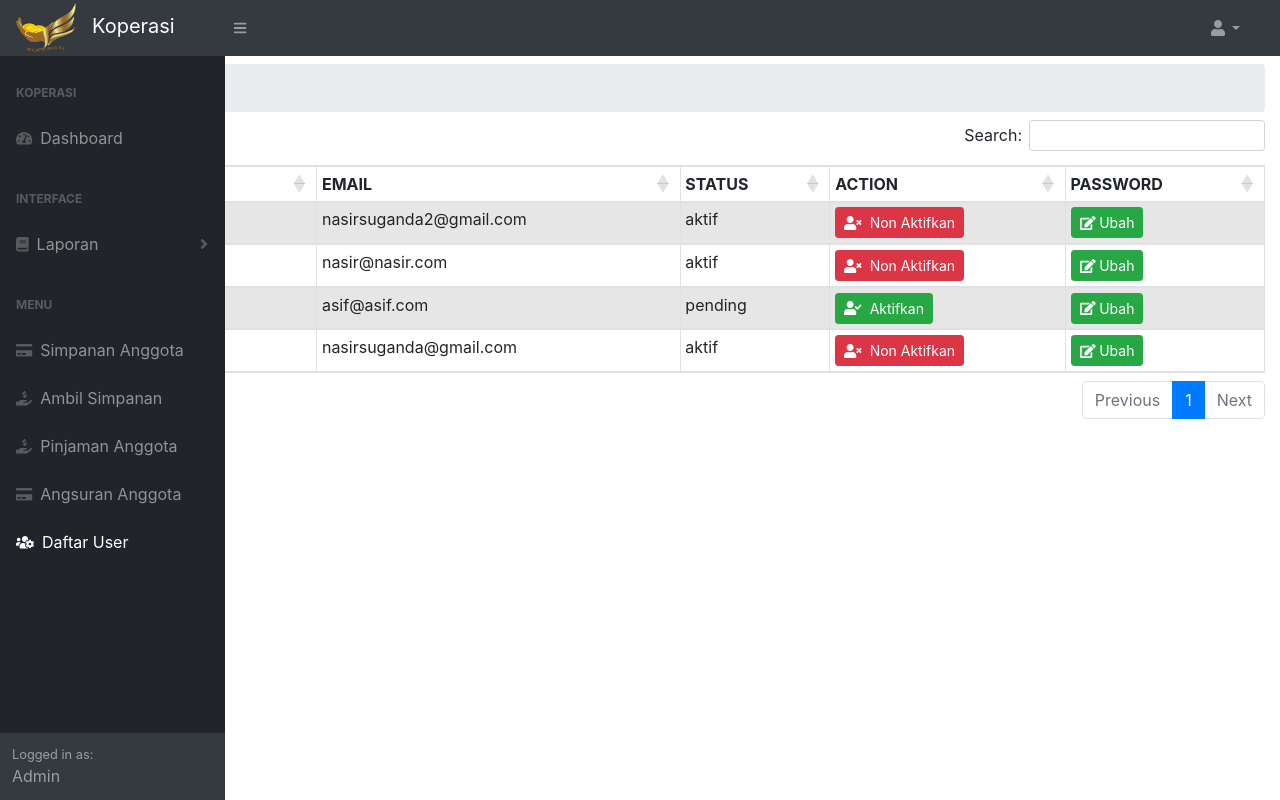
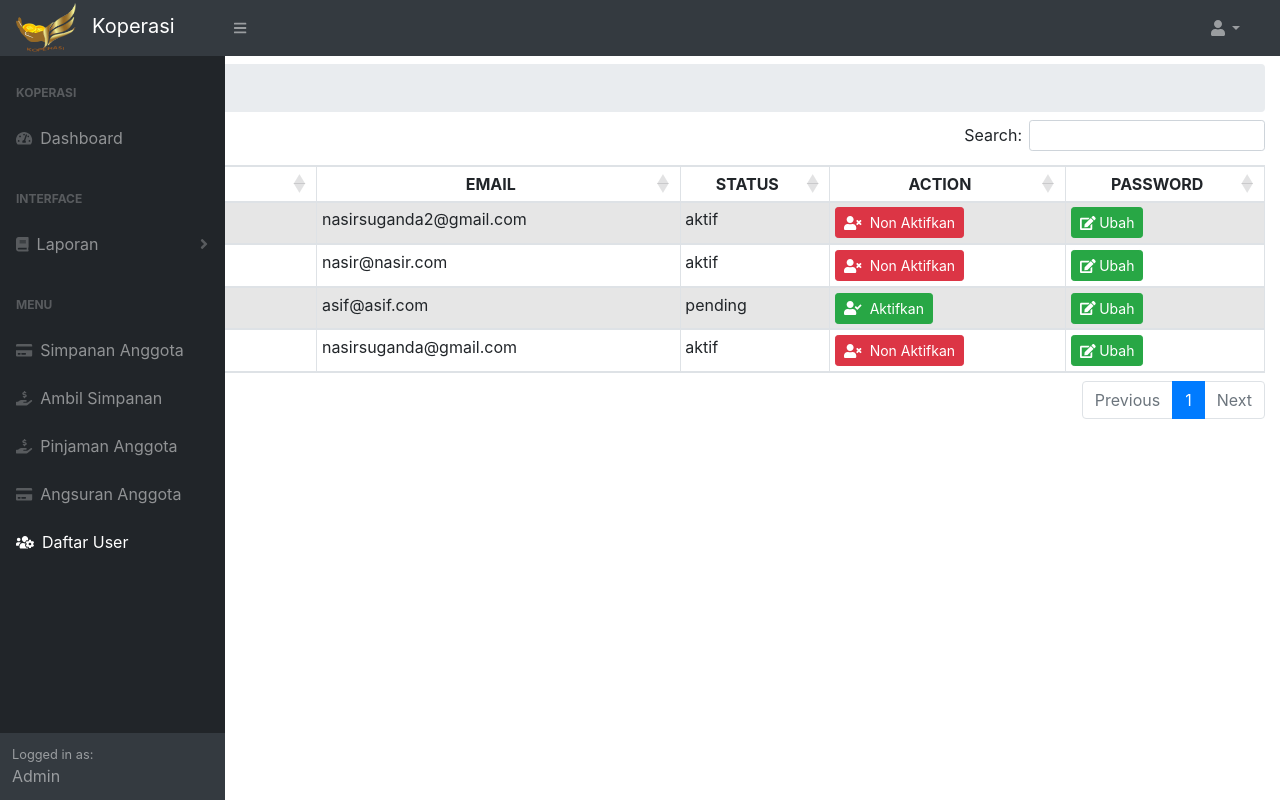
Before and after one commit to nasirudinahmad/koperasi, a PHP site: page /admin/daftaruser.php in a window 1280 px wide. Run offline with PHP 8.4, Linux system fonts and the light colour scheme; a user stored in the database is signed in; data comes from the database, SQL or seed files in the repository; some libraries are stand-ins or nearby versions.

Commit message:
memperbaiki 3

```diff
--- a/admin/daftaruser.php
+++ b/admin/daftaruser.php
@@ -43,12 +43,12 @@ require "cek.php";
                         <table id="table-user" class="table table-striped table-bordered table-sm" style="width:100%">
                             <thead>
                                 <tr>
-                                    <th>ID</th>
-                                    <th>NAME</th>
-                                    <th>EMAIL</th>
-                                    <th>STATUS</th>
-                                    <th>ACTION</th>
-                                    <th>PASSWORD</th>
+                                    <th class="text-center">ID</th>
+                                    <th class="text-center">NAME</th>
+                                    <th class="text-center">EMAIL</th>
+                                    <th class="text-center">STATUS</th>
+                                    <th class="text-center">ACTION</th>
+                                    <th class="text-center">PASSWORD</th>
                                 </tr>
                             </thead>
                             <tbody>
```
